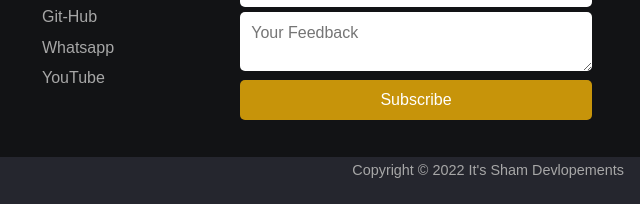
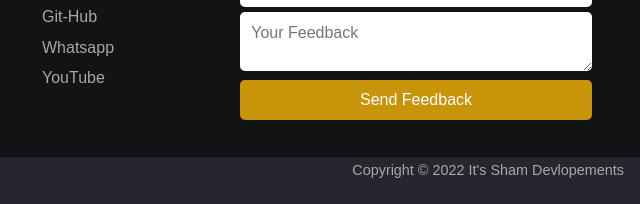
Before and after one commit to Ghanasham2004/Online-Wishes-Generator, a plain HTML site: page index.html in a window 1280 px wide. Shown: the part 1833-2037 px from the top of the page, 640-1280 px from the left. Drawn offline with nearby package versions, Linux system fonts and the light colour scheme.

Commit message:
Update index.html

```diff
--- a/index.html
+++ b/index.html
@@ -164,7 +164,7 @@
                         <input type="text" class="input1" name="entry.357228878" placeholder="Your name" required>
                         <textarea name="entry.2059366231" class="input1" placeholder="Your Feedback"
                             required></textarea>
-                        <button class="button1">Subscribe</button>
+                        <button class="button1">Send Feedback</button>
                     </form>
                 </div>
             </div>
```
